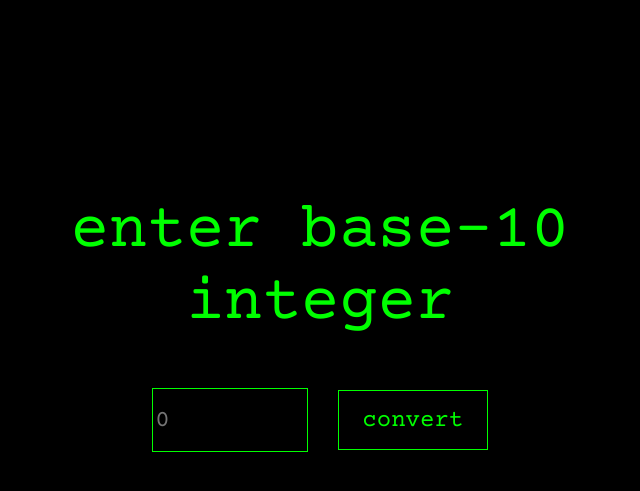
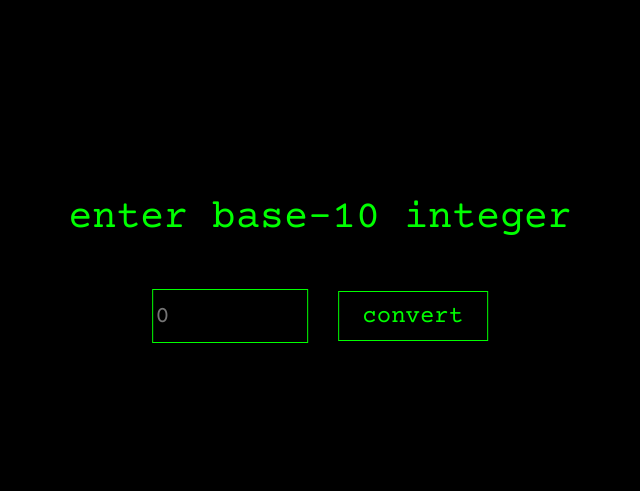
Before and after one commit to nickxscott/GetBinary, a Flask app: page / in a window 1280 px wide. Shown: the part 142-633 px from the top of the page, without its empty margins (320-960 px from the left). Run offline with Flask 2, Linux system fonts and the light colour scheme.

Commit message:
minor changes to css

```diff
--- a/static/css/main.css
+++ b/static/css/main.css
@@ -11,14 +11,14 @@ body {
 }
 p{
 	color: #00ff00;
-	font-size:  4em;
+	font-size:  2.5em;
 	margin: 20px;
 }
 
 input[type=number] {
 	color: #00ff00;
 	width:  150px;
-	height:  60px;
+	height:  50px;
 	margin:  10px;
 	font-family: 'Courier prime';
 	text-align:  left;
@@ -35,7 +35,7 @@ input[type=submit]{
 	color: #00ff00;
 	font-family: 'Courier prime';
 	width:  150px;
-	height:  60px;
+	height:  50px;
 	margin:  10px;
 	text-align:  center;
 	font-size:  1.5em;
```
